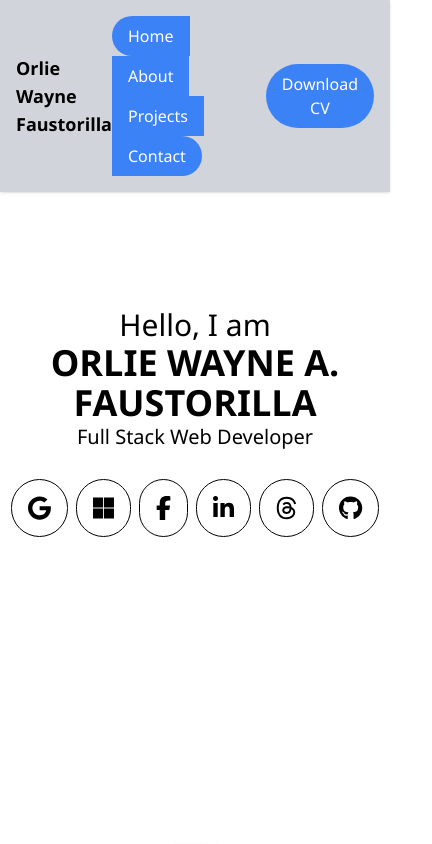
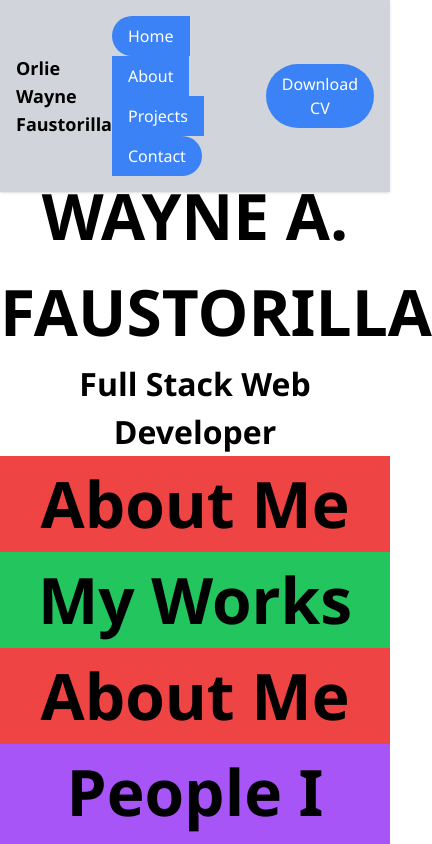
Before and after one commit to waynefaustorilla/portfolio, a Next.js app: page / in a window 390 px wide. Shown: the top 844 px of the page, 432 px wide, since content can reach past the window. Built offline with nearby package versions, Linux system fonts and the light colour scheme.

Commit message:
added more sections

```diff
--- a/src/app/globals.scss
+++ b/src/app/globals.scss
@@ -10,3 +10,35 @@
 * {
   font-family: "Segoe UI", Tahoma, Geneva, Verdana, sans-serif;
 }
+
+@layer base {
+  h1 {
+    font-size: 64px;
+    font-weight: 700;
+  }
+
+  h2 {
+    font-size: 48px;
+    font-weight: 700
+  }
+
+  h3 {
+    font-size: 32px;
+    font-weight: 700
+  }
+
+  h4 {
+    font-size: 28px;
+    font-weight: 700
+  }
+
+  h5 {
+    font-size: 24px;
+    font-weight: 700
+  }
+
+  h6 {
+    font-size: 20px;
+    font-weight: 700
+  }
+}
--- a/src/app/page.tsx
+++ b/src/app/page.tsx
@@ -1,37 +1,29 @@
 "use client";
 
-import Introduction from "@/components/Introduction";
-import MaskedPhoto from "@/components/MaskedPhoto";
+import React from "react";
+
+import Introduction from "@/components/Hello";
 import NavigationBar from "@/components/NavigationBar";
-import SocialLink from "@/components/SocialLink";
-import * as fa from "@fortawesome/free-brands-svg-icons";
-import { AnimatePresence } from "framer-motion";
-import React from "react";
+import AboutMe from "@/sections/AboutMe";
+import Projects from "@/sections/Projects";
+import Testimony from "@/sections/Testimony";
+
 
 const Home: React.FunctionComponent = (): React.JSX.Element => {
   return (
-    <AnimatePresence mode={"wait"}>
+    <React.Fragment>
       <NavigationBar />
 
-      <section className={"grid grid-cols-1 md:grid-cols-2 px-4"}>
-        <div className="flex flex-col items-center justify-center min-h-screen gap-7">
-          <Introduction />
+      <Introduction />
 
-          <span className={"flex gap-2"}>
-            <SocialLink icon={fa.faGoogle} link="mailto: orliewayne.faustorilla@gmail.com?subject=We want to know you more&cc=owfaustorilla.cznnhs13@gmail.com" />
-            <SocialLink icon={fa.faMicrosoft} link="mailto: orliewayne.faustorilla@outlook.ph?subject=We want to know you more&cc=owfaustorilla.cznnhs13@gmail.com" />
-            <SocialLink icon={fa.faFacebookF} link="https://facebook.com/orliewaynefaustorillla" />
-            <SocialLink icon={fa.faLinkedinIn} link="https://linkedin.com/in/orliewaynefaustorilla" />
-            <SocialLink icon={fa.faThreads} link="https://threads.net/@kodokage.dev" />
-            <SocialLink icon={fa.faGithub} link="https://github.com/waynefaustorilla" />
-          </span>
-        </div>
+      <AboutMe />
 
-        <div className="flex items-center justify-center min-h-full lg:min-h-screen">
-          <MaskedPhoto />
-        </div>
-      </section>
-    </AnimatePresence>
+      <Projects />
+
+      <AboutMe />
+
+      <Testimony />
+    </React.Fragment>
   );
 };
 
--- /dev/null
+++ b/src/components/Hello.tsx
@@ -0,0 +1,11 @@
+import { JSX } from "react";
+
+export default function Hello(): JSX.Element {
+  return (
+    <section className={"text-center"}>
+      <h2>Hello, I am</h2>
+      <h1 className={"font-bold"}>ORLIE WAYNE A. FAUSTORILLA</h1>
+      <h3>Full Stack Web Developer</h3>
+    </section>
+  );
+}
--- a/src/components/Introduction.tsx
+++ /dev/null
@@ -1,11 +0,0 @@
-import { JSX } from "react";
-
-export default function Introduction(): JSX.Element {
-  return (
-    <section className={"text-center"}>
-      <h2 className={"text-3xl lg:text-4xl"}>Hello, I am</h2>
-      <h1 className={"text-4xl lg:text-6xl font-bold"}>ORLIE WAYNE A. FAUSTORILLA</h1>
-      <h3 className={"text-xl lg:text-3xl"}>Full Stack Web Developer</h3>
-    </section>
-  );
-}
--- /dev/null
+++ b/src/sections/AboutMe.tsx
@@ -0,0 +1,7 @@
+export default function AboutMe() {
+  return (
+    <section className={"lg:min-h-screen bg-red-500"}>
+      <h1 className={"text-center"}>About Me</h1>
+    </section>
+  );
+}
--- /dev/null
+++ b/src/sections/ContactMe.tsx
@@ -0,0 +1,7 @@
+export default function AboutMe() {
+  return (
+    <section className={"lg:min-h-screen bg-blue-500"}>
+      <h1 className={"text-center"}>Contact Me</h1>
+    </section>
+  );
+}
--- /dev/null
+++ b/src/sections/Introduction.tsx
@@ -0,0 +1,27 @@
+import Hello from "@/components/Hello";
+import MaskedPhoto from "@/components/MaskedPhoto";
+import SocialLink from "@/components/SocialLink";
+import * as fa from "@fortawesome/free-brands-svg-icons";
+
+export default function Introduction() {
+  return (
+    <section className={"grid grid-cols-1 md:grid-cols-2 px-4 border border-black"}>
+      <div className={"flex flex-col items-center justify-center min-h-screen gap-7"}>
+        <Hello />
+
+        <span className={"flex gap-2"}>
+          <SocialLink icon={fa.faGoogle} link={"mailto: orliewayne.faustorilla@gmail.com?subject=We want to know you more&cc=owfaustorilla.cznnhs13@gmail.com"} />
+          <SocialLink icon={fa.faMicrosoft} link={"mailto: orliewayne.faustorilla@outlook.ph?subject=We want to know you more&cc=owfaustorilla.cznnhs13@gmail.com"} />
+          <SocialLink icon={fa.faFacebookF} link={"https://facebook.com/orliewaynefaustorillla"} />
+          <SocialLink icon={fa.faLinkedinIn} link={"https://linkedin.com/in/orliewaynefaustorilla"} />
+          <SocialLink icon={fa.faThreads} link={"https://threads.net/@kodokage.dev"} />
+          <SocialLink icon={fa.faGithub} link={"https://github.com/waynefaustorilla"} />
+        </span>
+      </div>
+
+      <div className={"flex items-center justify-center min-h-full lg:min-h-screen"}>
+        <MaskedPhoto />
+      </div>
+    </section>
+  );
+}
--- /dev/null
+++ b/src/sections/Projects.tsx
@@ -0,0 +1,7 @@
+export default function Projects() {
+  return (
+    <section className={"lg:min-h-screen bg-green-500"}>
+      <h1 className={"text-center"}>My Works</h1>
+    </section>
+  );
+}
--- /dev/null
+++ b/src/sections/Testimony.tsx
@@ -0,0 +1,7 @@
+export default function Testimony() {
+  return (
+    <section className={"lg:min-h-screen bg-purple-500"}>
+      <h1 className={"text-center"}>People I Worked With</h1>
+    </section>
+  );
+}
```
